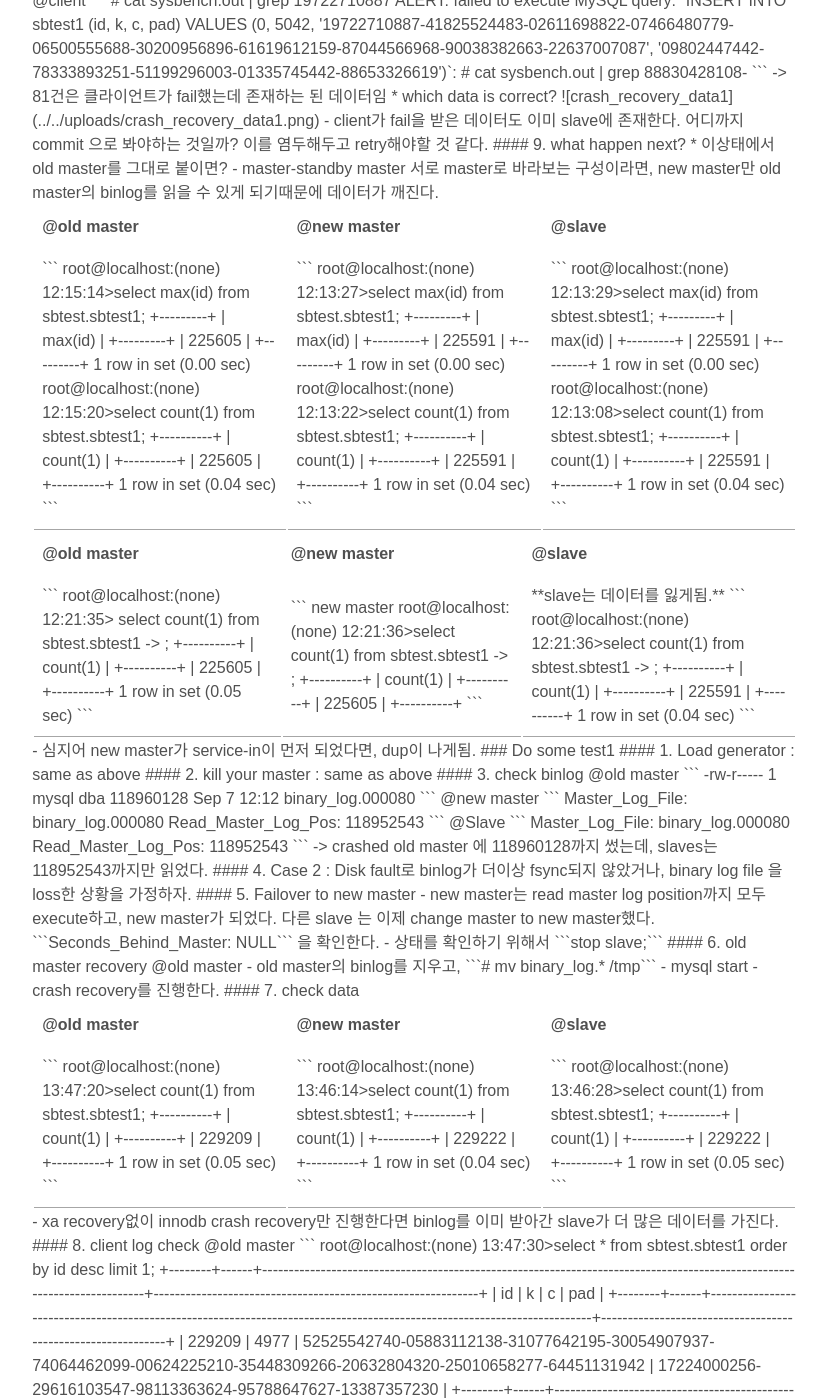
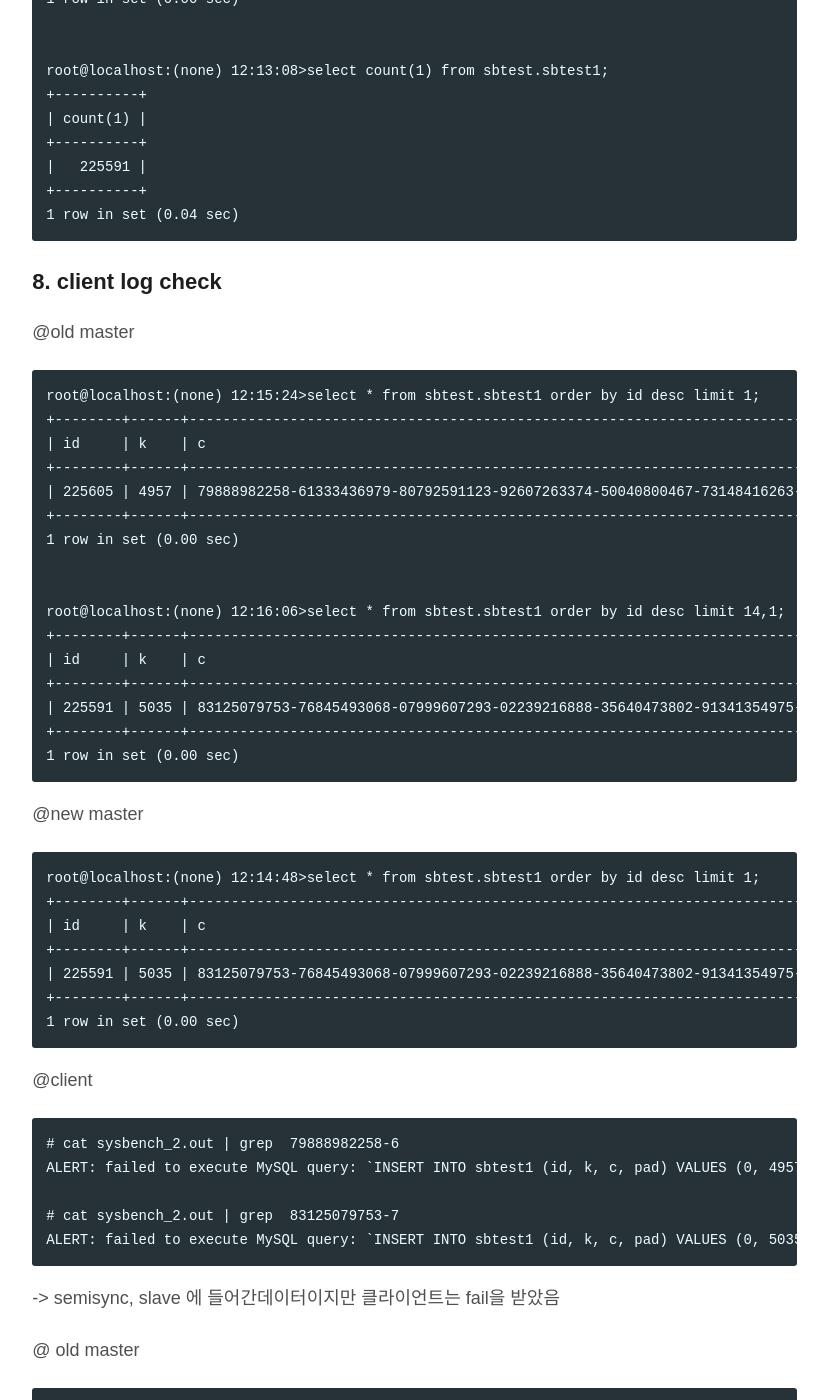
Before and after one commit to minsql/minsql.github.io, a Jekyll site: the page built from _posts/blog/2018-09-07-crash-recovery-and-data-integrity-on-mysql.md, in a window 1280 px wide and 1400 px high, scrolled down 3878 px. Shown: the whole window, without its empty margins (329-1157 px from the left). Built offline with Jekyll 4.4.1, drawn with Linux system fonts in a browser that asks for light colours; nearby versions of some CDN libraries; some web fonts are replaced; comment, search, counter and statistics services are not loaded; some of the changed text lies outside the part shown.

Commit message:
edit post

````diff
--- a/_posts/blog/2018-09-07-crash-recovery-and-data-integrity-on-mysql.md
+++ b/_posts/blog/2018-09-07-crash-recovery-and-data-integrity-on-mysql.md
@@ -84,15 +84,7 @@ Read_Master_Log_Pos: 120881044
 - crash recovery를 진행한다.
 
 #### 7. check data
-<table class="relative-table wrapped confluenceTable"><colgroup> <col /> <col /> <col /></colgroup>
-<tbody>
-<tr>
-<th>@old master</th>
-<th>@new master</th>
-<th>@slave</th>
-</tr>
-<tr>
-<td>
+@old master
 ```
 root@localhost:(none) 12:15:14>select max(id) from sbtest.sbtest1;
 +---------+
@@ -110,8 +102,7 @@ root@localhost:(none) 12:15:20>select count(1) from sbtest.sbtest1;
 +----------+
 1 row in set (0.04 sec)
 ```
-</td>
-<td>
+@new master
 ```
 root@localhost:(none) 12:13:27>select max(id) from sbtest.sbtest1;
 +---------+
@@ -130,8 +121,7 @@ root@localhost:(none) 12:13:22>select count(1) from sbtest.sbtest1;
 +----------+
 1 row in set (0.04 sec)
 ```
-</td>
-<td>
+@slave
 ```
 root@localhost:(none) 12:13:29>select max(id) from sbtest.sbtest1;
 +---------+
@@ -150,9 +140,7 @@ root@localhost:(none) 12:13:08>select count(1) from sbtest.sbtest1;
 +----------+
 1 row in set (0.04 sec)
 ```
-</td>
-</tr>
-</table>
+
 
 #### 8. client log check
 
@@ -234,15 +222,7 @@ ALERT: failed to execute MySQL query: `INSERT INTO sbtest1 (id, k, c, pad) VALUE
 * 이상태에서 old master를 그대로 붙이면?
   - master-standby master 서로 master로 바라보는 구성이라면, new master만 old master의 binlog를 읽을 수 있게 되기때문에 데이터가 깨진다.
 
-<table>
-<tbody>
-<tr>
-<th>@old master</th>
-<th>@new master</th>
-<th>@slave</th>
-</tr>
-<tr>
-<td>
+@old master
 ```
 root@localhost:(none) 12:21:35> select count(1) from sbtest.sbtest1
     -> ;
@@ -253,9 +233,8 @@ root@localhost:(none) 12:21:35> select count(1) from sbtest.sbtest1
 +----------+
 1 row in set (0.05 sec)
 ```
-</td><td>
+@new Master_Bind
 ```
-new master
 root@localhost:(none) 12:21:36>select count(1) from sbtest.sbtest1
     -> ;
 +----------+
@@ -264,8 +243,8 @@ root@localhost:(none) 12:21:36>select count(1) from sbtest.sbtest1
 |   225605 |
 +----------+
 ```
-</td><td>
-**slave는 데이터를 잃게됨.**
+@slaves
+* **slave는 데이터를 잃게됨.**
 ```
 root@localhost:(none) 12:21:36>select count(1) from sbtest.sbtest1
     -> ;
@@ -276,10 +255,6 @@ root@localhost:(none) 12:21:36>select count(1) from sbtest.sbtest1
 +----------+
 1 row in set (0.04 sec)
 ```
-</td>
-</tr>
-</tbody>
-</table>
 
 - 심지어 new master가 service-in이 먼저 되었다면, dup이 나게됨.
 
@@ -322,15 +297,8 @@ Read_Master_Log_Pos: 118952543
 - crash recovery를 진행한다.
 
 #### 7. check data
-<table>
-<tbody>
-<tr>
-<th>@old master</th>
-<th>@new master</th>
-<th>@slave</th>
-</tr>
-<tr>
-<td>
+
+@old master
 ```
 root@localhost:(none) 13:47:20>select count(1) from sbtest.sbtest1;
 +----------+
@@ -340,8 +308,7 @@ root@localhost:(none) 13:47:20>select count(1) from sbtest.sbtest1;
 +----------+
 1 row in set (0.05 sec)
 ```
-</td>
-<td>
+@new master
 ```
 root@localhost:(none) 13:46:14>select count(1) from sbtest.sbtest1;
 +----------+
@@ -351,8 +318,8 @@ root@localhost:(none) 13:46:14>select count(1) from sbtest.sbtest1;
 +----------+
 1 row in set (0.04 sec)
 ```
-</td>
-<td>
+
+@slave
 ```
 root@localhost:(none) 13:46:28>select count(1) from sbtest.sbtest1;
 +----------+
@@ -362,10 +329,7 @@ root@localhost:(none) 13:46:28>select count(1) from sbtest.sbtest1;
 +----------+
 1 row in set (0.05 sec)
 ```
-</td>
-</tr>
-</tbody>
-</table>
+
 
 - xa recovery없이 innodb crash recovery만 진행한다면 binlog를 이미 받아간 slave가 더 많은 데이터를 가진다.
 
````
